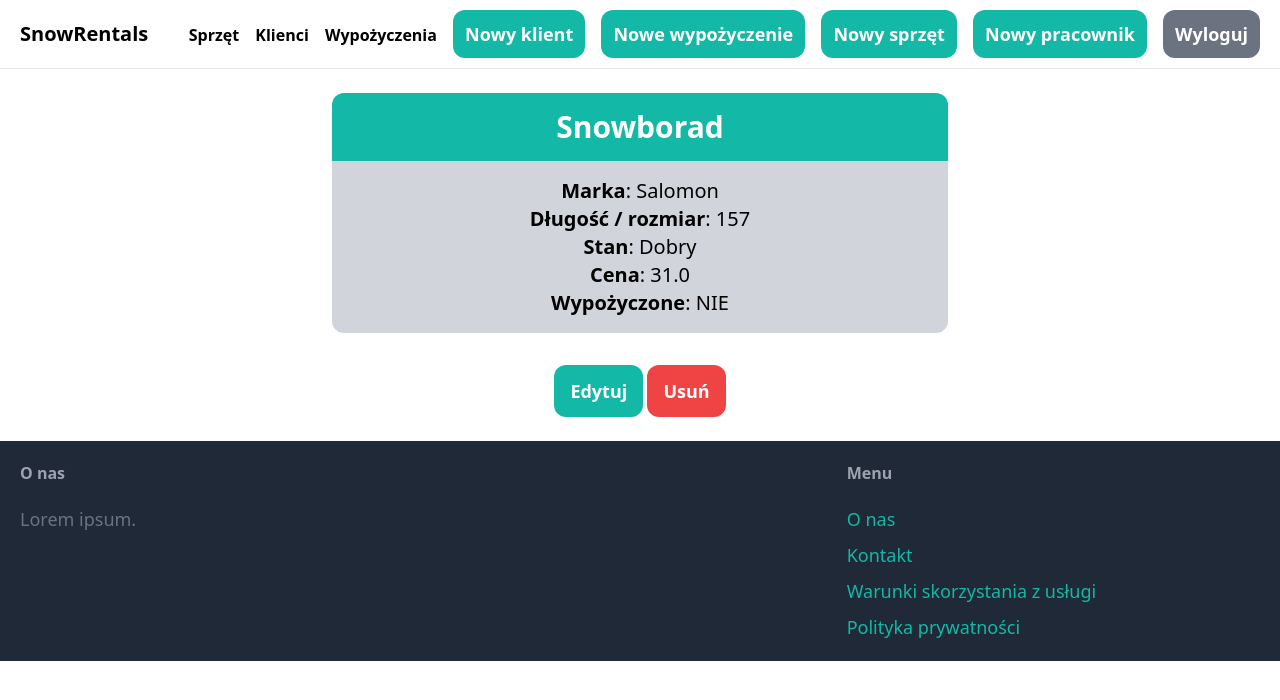
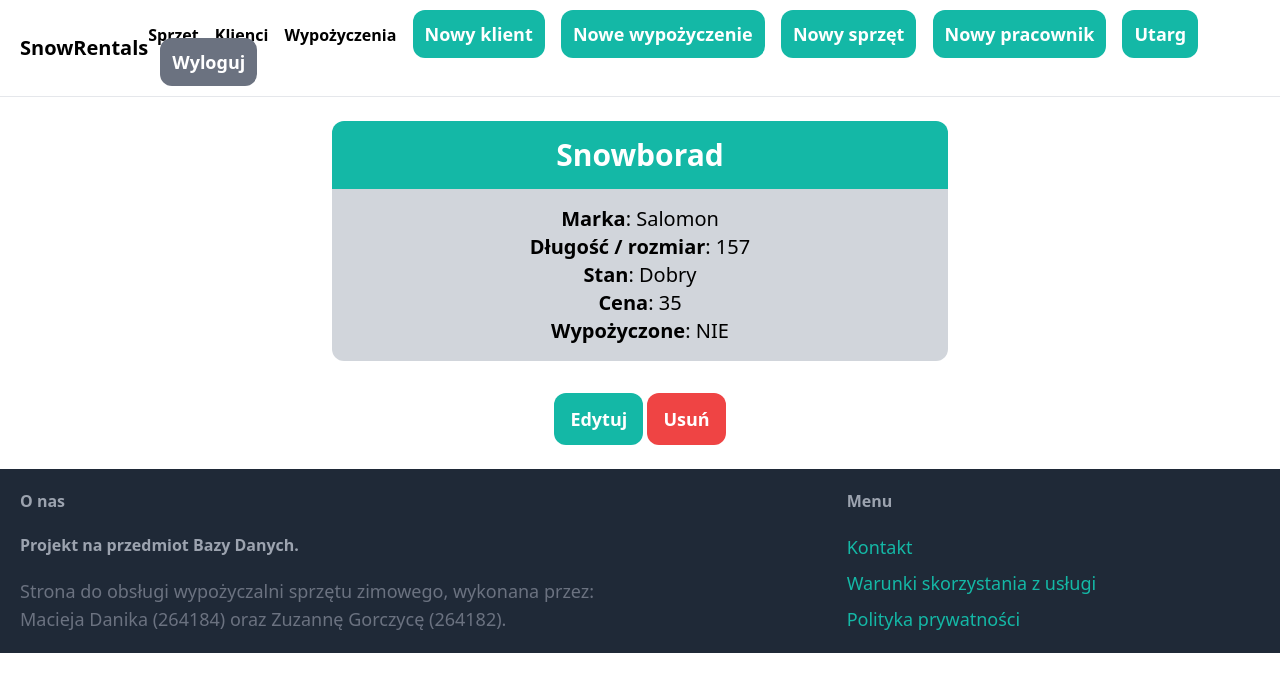
Before and after one commit to MaciekDanik/SnowRentals, a Django app: page /items/sprzet/5/ in a window 1280 px wide. Shown: the top 700 px of the page. Run offline with Django 4.2, Linux system fonts and the light colour scheme; a user stored in the database is signed in; data comes from the database, SQL or seed files in the repository; both versions use the stored data as it was after the commit; some libraries are stand-ins or nearby versions.

Commit message:
Finished

```diff
--- a/SnowRentals/SnowRentals/urls.py
+++ b/SnowRentals/SnowRentals/urls.py
@@ -1,7 +1,7 @@
 from django.contrib import admin
 from django.urls import path, include
 
-from core.views import sprzet, klient, wypozyczenie
+from core.views import sprzet, klient, wypozyczenie, utarg
 
 urlpatterns = [
     path('', include('core.urls')),
@@ -9,5 +9,6 @@ urlpatterns = [
     path('sprzet/', sprzet, name='sprzet'),
     path('klient/', klient, name='klient'),
     path('wypozyczenie/', wypozyczenie, name='wypozyczenie'),
+    path('utarg/', utarg, name='utarg'),
     path('admin/', admin.site.urls),
 ]
--- a/SnowRentals/core/templates/core/base.html
+++ b/SnowRentals/core/templates/core/base.html
@@ -25,6 +25,7 @@
                     {% if request.user.is_staff %}
                         <a href="{% url 'item:nowySprzet' %}" class="px-3 py-3 text-lg font-semibold bg-teal-500 text-white rounded-xl hover:bg-teal-700">Nowy sprzęt</a>
                         <a href="{% url 'core:signup' %}" class="px-3 py-3 text-lg font-semibold bg-teal-500 text-white rounded-xl hover:bg-gray-700">Nowy pracownik</a>
+                        <a href="{% url 'utarg' %}" class="px-3 py-3 text-lg font-semibold bg-teal-500 text-white rounded-xl hover:bg-gray-700">Utarg</a>
                     {% endif %}
                     <a href="{% url 'core:logout' %}" class="px-3 py-3 text-lg font-semibold bg-gray-500 text-white rounded-xl hover:bg-gray-700">Wyloguj</a>
                 {% else %}
@@ -41,15 +42,16 @@
 
         <footer class="py-5 px-5 flex justify-between bg-gray-800">
             <div class="w-2/3 pr-10">
-                <h3 class="mb-5 font-semibold text-gray-400">O nas</h3>
-                <p class="text-lg text-gray-500"> Lorem ipsum.</p>
+                <h1 class="mb-5 font-semibold text-gray-400">O nas</h1>
+                <h2 class="mb-5 font-semibold text-gray-400">Projekt na przedmiot Bazy Danych.</h2>
+                <p class="text-lg text-gray-500"> Strona do obsługi wypożyczalni sprzętu zimowego, wykonana przez:</p>
+                <p class="text-lg text-gray-500"> Macieja Danika (264184) oraz Zuzannę Gorczycę (264182).</p>
             </div>
 
             <div class="w-1/3">
                 <h3 class="mb-5 font-semibold text-gray-400">Menu</h3>
 
                 <ul class="space-y-2">
-                    <li><a href="#" class="text-lg text-teal-500 hover:text-teal-700">O nas</a> </li>
                     <li><a href="{% url 'core:kontakt' %}" class="text-lg text-teal-500 hover:text-teal-700">Kontakt</a> </li>
                     <li><a href="#" class="text-lg text-teal-500 hover:text-teal-700">Warunki skorzystania z usługi</a> </li>
                     <li><a href="#" class="text-lg text-teal-500 hover:text-teal-700">Polityka prywatności</a> </li>
--- a/SnowRentals/core/templates/core/kontakt.html
+++ b/SnowRentals/core/templates/core/kontakt.html
@@ -3,5 +3,8 @@
 {% block title %}Kontakt{% endblock %}
 
 {% block content %}
-    <h1>Kontakt</h1>
+<h1 class="text-xl font-semibold">Maciej Danik - 264184@student.pwr.edu.pl </h1>
+<h1 class="text-xl font-semibold">Zuzanna Gorczyca - 264182@student.pwr.edu.pl </h1>
+
+
 {% endblock %}
--- a/SnowRentals/item/forms.py
+++ b/SnowRentals/item/forms.py
@@ -97,20 +97,14 @@ class EdytujKlientForm(forms.ModelForm):
 class NoweWypozyczenieForm(forms.ModelForm):
     class Meta:
         model = Wypozyczenie
-        fields = ('klient', 'od', 'do', 'zaplacone',)
+        fields = ('klient', 'do',)
 
         widgets = {
             'klient': forms.Select(attrs={
                 'class': INPUT_CLASSES
             }),
-            'od': SelectDateWidget(attrs={
-                'class': 'w-1/6 py-2 px-2 rounded-xl border'
-            }),
             'do': SelectDateWidget(attrs={
                 'class': 'w-1/6 py-2 px-2 rounded-xl border'
-            }),
-            'zaplacone': forms.Select(attrs={
-                'class': INPUT_CLASSES
             }),
         }
 
--- a/SnowRentals/item/models.py
+++ b/SnowRentals/item/models.py
@@ -73,28 +73,28 @@ class Klient(models.Model):
         return self.imie+" "+self.nazwisko
 
 class Utarg(models.Model):
-    data = models.DateTimeField("Utarg z dnia: ") #, auto_now_add=True
-    kwota = models.FloatField(validators=[wiekszeOdZera])
+    data = models.DateField("Utarg z dnia: ") #, auto_now_add=True
+    kwota = models.FloatField(validators=[wiekszeOdZera],default=0)
 
     class Meta:
         ordering=('data',)
         verbose_name_plural = 'Utarg'
 
-    # def __str__(self):
-    #     return "Utarg z: " + str(self.data)
+    def __str__(self):
+        return "Utarg: " + str(self.data)
 
 class Wypozyczenie(models.Model):
     pracownik = models.ForeignKey(User, null=True, on_delete=models.SET_NULL)
     klient = models.ForeignKey(Klient, related_name='items', null=True, on_delete=models.SET_NULL)
-    od = models.DateTimeField("Wypozyczone: ") #, auto_now_add=True
-    do = models.DateTimeField("Zwrocone: ")
+    od = models.DateField("Wypozyczone: ") #, auto_now_add=True
+    do = models.DateField("Zwrocone: ")
     zaplacone = models.ForeignKey(BOOL, null=True, on_delete=models.SET_NULL)
 
     class Meta:
         verbose_name_plural = 'Wypożyczenia'
 
     def __str__(self):
-        return str(self.klient)+" "+str(self.od)
+        return str(self.klient)+" "+str(self.od)+" "+str(self.zaplacone)
 
 
 class Kategoria(models.Model):
@@ -131,7 +131,7 @@ class Sprzet(models.Model):
         verbose_name_plural = 'Lista sprzętu'
 
     def __str__(self):
-        return str(self.rodzaj) + " " + str(self.dlugosc)
+        return str(self.rodzaj) + " " + str(self.dlugosc) + " " + str(self.wypozyczone)
 
 
 class Pakiet(models.Model):
--- a/SnowRentals/item/templates/item/wypozyczenie_szczegol.html
+++ b/SnowRentals/item/templates/item/wypozyczenie_szczegol.html
@@ -13,7 +13,7 @@
         </ul>
 
         <a href="{% url 'item:edytuj_wypozyczenie' item.id %}" class="inline-block mt-4 px-4 py-3 text-lg font-semibold bg-teal-500 text-white hover:bg-teal-700 rounded-xl">Edytuj</a>
-        <a href="{% url 'item:nowyPakiet' %}" class="inline-block mt-4 px-4 py-3 text-lg font-semibold bg-teal-500 text-white hover:bg-teal-700 rounded-xl">Dobierz sprzęt</a>
+        <a href="{% url 'item:nowyPakiet'%}" class="inline-block mt-4 px-4 py-3 text-lg font-semibold bg-teal-500 text-white hover:bg-teal-700 rounded-xl">Dobierz sprzęt</a>
     </div>
 
     <div class="mt-6 px-6 py-12 bg-gray-100 rounded-xl">
--- a/SnowRentals/item/views.py
+++ b/SnowRentals/item/views.py
@@ -1,22 +1,18 @@
+import datetime
+
 import numpy as np
 from django.shortcuts import render, get_object_or_404, redirect
 from django.contrib.auth.decorators import login_required
 from django.db import transaction
 
-from .models import Sprzet, Klient, Wypozyczenie, Pakiet, BOOL
+from .models import Sprzet, Klient, Wypozyczenie, Pakiet, BOOL, Utarg
 from .forms import NowySprzetForm, NowyKlientForm, NoweWypozyczenieForm, NowyPakietForm, EdytujKlientForm, EdytujWypozyczenieForm, EdytujSprzetForm
+
+TAK = get_object_or_404(BOOL, pk=1)
+NIE = get_object_or_404(BOOL, pk=2)
 
 def sprzet_szczegol(request, pk):  #szczegóły sprzętu
     item = get_object_or_404(Sprzet, pk=pk)
-
-    if str(item.stan) == "Bardzo dobry":
-        item.cena = np.floor(item.cena * 1)
-    if str(item.stan) == "Dobry":
-        item.cena = np.floor(item.cena * 0.9)
-    elif str(item.stan) == "Jeszcze sprawny":
-        item.cena = np.floor(item.cena * 0.85)
-    elif str(item.stan) == "Nie sprawny":
-        item.cena = np.floor(item.cena * 0.7)
 
     return render(request, 'item/sprzet_szczegol.html',{
         'item': item
@@ -38,13 +34,6 @@ def wypozyczenie_szczegol(request, pk):  #szczegóły wypozyczenia
         'pakiet': pakiet
     })
 
-def pracownik_szczegol(request, pk):  #szczegóły sprzętu
-    pracownik = get_object_or_404(Klient, pk=pk)
-
-    return render(request, 'item/pracownik_szczegol.html',{
-        'pracownik': pracownik
-    })
-
 @login_required()
 def nowySprzet(request):
     if request.method == 'POST':
@@ -52,8 +41,14 @@ def nowySprzet(request):
 
         if form.is_valid():
             item = form.save(commit=False) #do wypożyczenia
-            #item.arg = request.user
-            #item.save()
+            if str(item.stan) == "Bardzo dobry":
+                item.cena = np.floor(item.cena * 1)
+            if str(item.stan) == "Dobry":
+                item.cena = np.floor(item.cena * 0.9)
+            elif str(item.stan) == "Jeszcze sprawny":
+                item.cena = np.floor(item.cena * 0.85)
+            elif str(item.stan) == "Nie sprawny":
+                item.cena = np.floor(item.cena * 0.7)
             item.save()
 
             return redirect('item:sprzet_szczegol', pk=item.id)
@@ -73,7 +68,16 @@ def edytuj_sprzet(request, pk):
         form=EdytujSprzetForm(request.POST, instance=item)
 
         if form.is_valid():
-            form.save()
+            item = form.save(commit=False)  # do wypożyczenia
+            if str(item.stan) == "Bardzo dobry":
+                item.cena = np.floor(item.cena * 1)
+            if str(item.stan) == "Dobry":
+                item.cena = np.floor(item.cena * 0.9)
+            elif str(item.stan) == "Jeszcze sprawny":
+                item.cena = np.floor(item.cena * 0.85)
+            elif str(item.stan) == "Nie sprawny":
+                item.cena = np.floor(item.cena * 0.7)
+            item.save()
 
             return redirect('item:sprzet_szczegol', pk=item.id)
 
@@ -92,14 +96,12 @@ def noweWypozyczenie(request):
 
         if form.is_valid():
             item = form.save(commit=False)
+            item.od = datetime.date.today()
             item.pracownik = request.user
+            item.zaplacone = NIE
             item.save()
 
             return redirect('item:wypozyczenie_szczegol', pk=item.id)
-        #nowyPakiet(request, item.id):
-        #     get item from TABLE id=id
-        #     form for Sprzet
-        #     pakiet -> wypo_id = item.id
 
     form = NoweWypozyczenieForm()
 
@@ -116,11 +118,24 @@ def edytuj_wypozyczenie(request, pk):
         form = EdytujWypozyczenieForm(request.POST, instance=item)
 
         if form.is_valid():
-            TAK = get_object_or_404(BOOL, pk=1)
-            NIE = get_object_or_404(BOOL, pk=2)
             editedItem = form.save(commit=False)
             if editedItem.zaplacone == TAK:
                 pakiet = Pakiet.objects.filter(wypozyczenie=item.id)
+
+                dzis = datetime.date.today()
+
+                if dzis > editedItem.do:
+                    utarg =get_object_or_404(Utarg, data=dzis)
+                    utarg.kwota = utarg.kwota + 10
+                    utarg.save()
+
+                #roz = int(dzis - editedItem.do)
+                # if roz >0:
+                #     utarg = get_object_or_404(Utarg, data=dzis)
+                #     for i in range(roz-1):
+                #         utarg.kwota = utarg.kwota + 10
+
+
 
                 for x in pakiet:
                     sprzet_id = x.sprzet.id
@@ -180,22 +195,26 @@ def edytuj_klient(request, pk):
 
 @login_required()
 @transaction.atomic()
-def nowyPakiet(request):#, pk):
+def nowyPakiet(request):
     if request.method == 'POST':
         form = NowyPakietForm(request.POST)
 
         if form.is_valid():
             item = form.save(commit=False)
             klucz = item.wypozyczenie.id
-            #sprzet = item.sprzet
             sprzet_id = item.sprzet.id
-
-            TAK = get_object_or_404(BOOL, pk=1)
-            NIE = get_object_or_404(BOOL, pk=2)
             sprzet = get_object_or_404(Sprzet, pk=sprzet_id)
 
+            data = datetime.date.today()
+            utarg = Utarg.objects.all()
+
             if sprzet.wypozyczone == NIE:
-                #item.wypozyczenie = get_object_or_404(Wypozyczenie, pk=pk)
+                for x in utarg:
+                    if x.data == data:
+                        utarg = x
+                        utarg.kwota = utarg.kwota + sprzet.cena
+                        utarg.save()
+
                 sprzet.wypozyczone = TAK
 
                 item.save()
```
Also changed, not shown: SnowRentals/core/templates/core/utarg.html (added, +21 -0 lines), SnowRentals/core/templates/core/wypozyczenie.html (+19 -1 lines), SnowRentals/core/views.py (+17 -5 lines), SnowRentals/db.sqlite3, SnowRentals/item/migrations/0015_alter_utarg_data_alter_wypozyczenie_do_and_more.py (added), SnowRentals/item/migrations/0016_alter_utarg_kwota.py (added), SnowRentals/item/templates/item/pracownik_szczegol.html (deleted).
